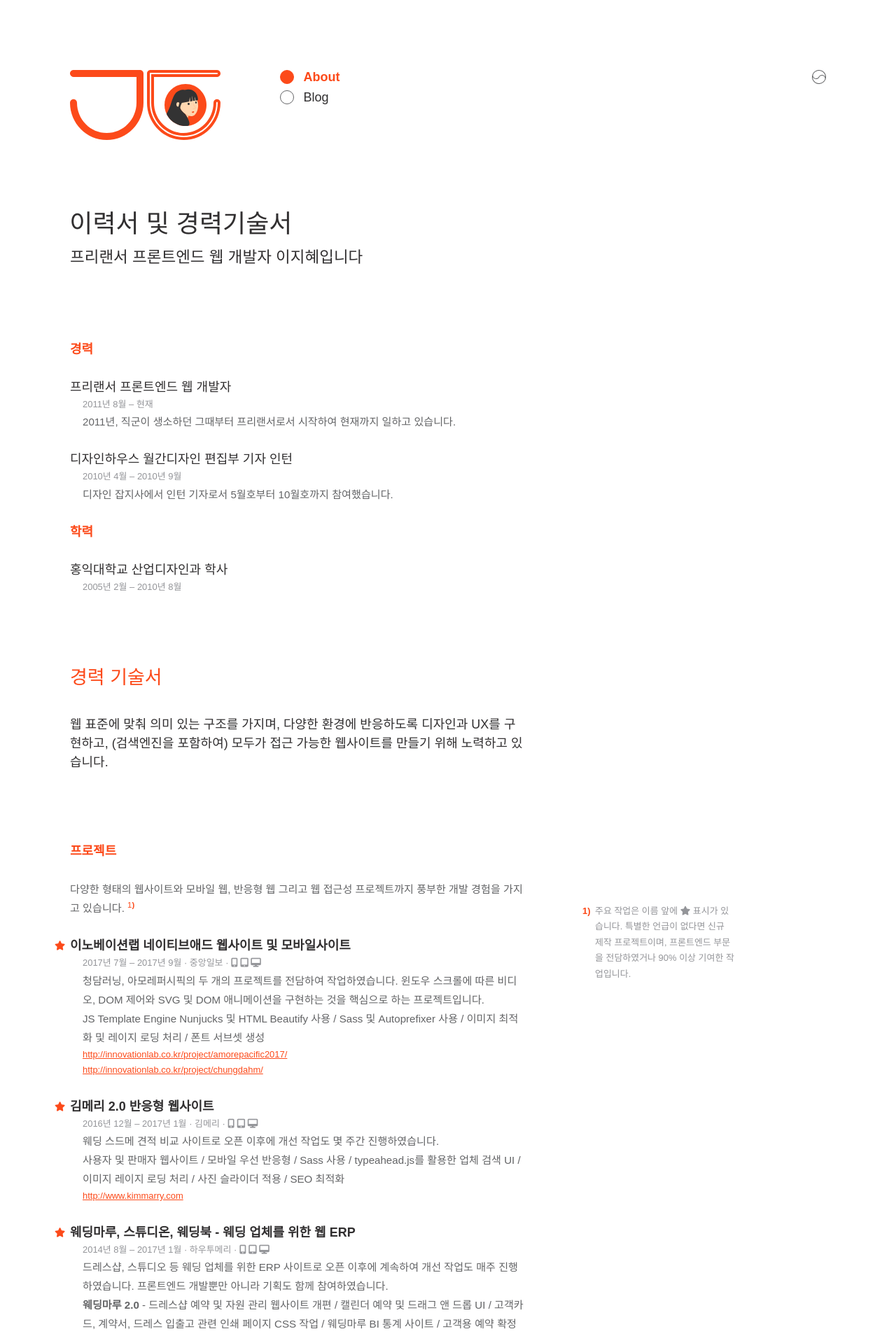
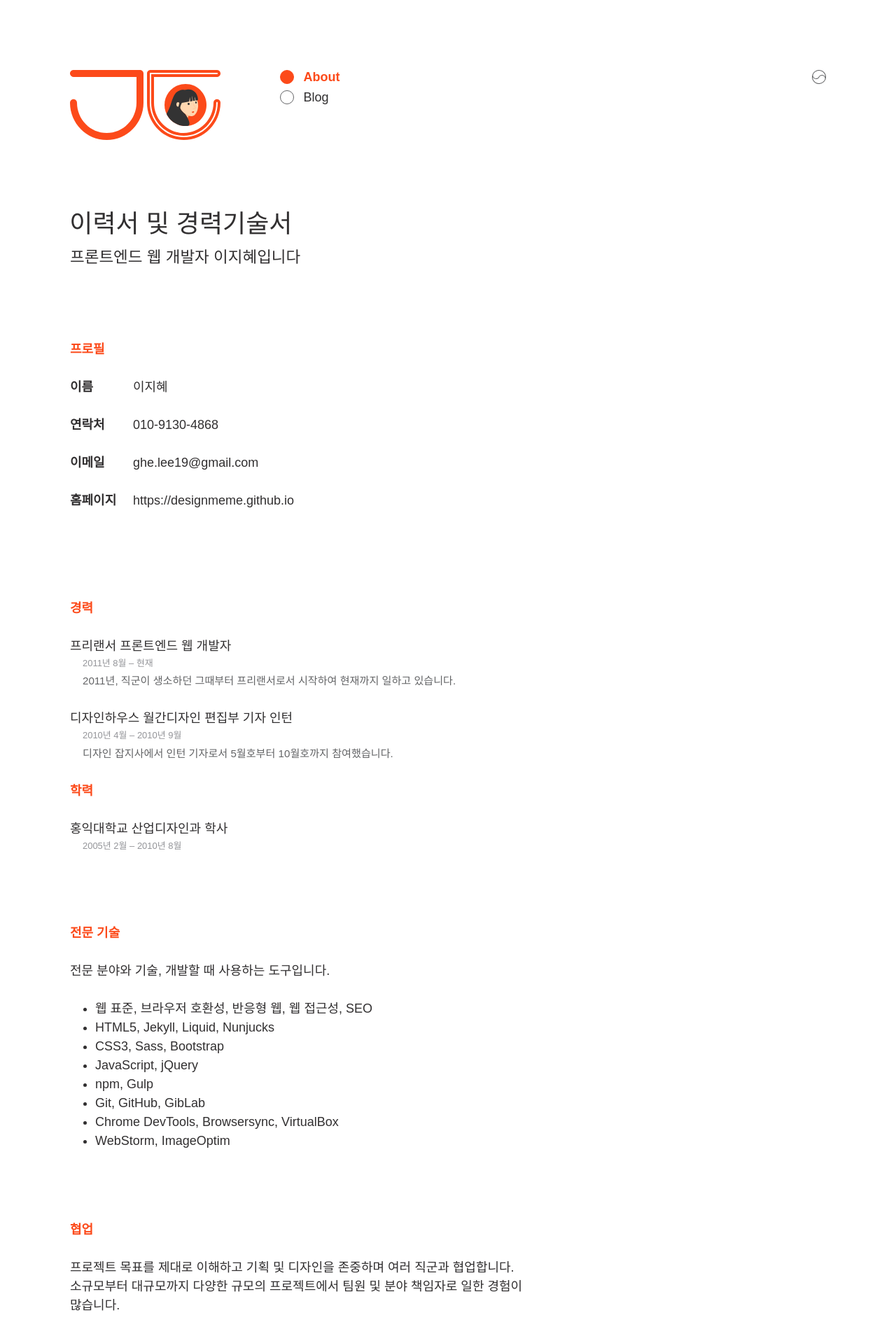
Before and after one commit to designmeme/designmeme.github.io, a Jekyll site: the page built from ko/resume.md, in a window 1280 px wide. Shown: the top 1909 px of the page at 70% size. Built offline with Jekyll 4.4.1, drawn with Linux system fonts in a browser that asks for light colours; nearby versions of some CDN libraries; some web fonts are replaced; comment, search, counter and statistics services are not loaded; some of the changed text lies outside the part shown.

Commit message:
Add print version of resume

```diff
--- /dev/null
+++ b/_includes/profile-list.html
@@ -0,0 +1,10 @@
+<dl class="profile-list">
+  <dt class="profile-title">이름</dt>
+  <dd class="profile-description">이지혜</dd>
+  <dt class="profile-title">연락처</dt>
+  <dd class="profile-description">010-9130-4868</dd>
+  <dt class="profile-title">이메일</dt>
+  <dd class="profile-description">ghe.lee19@gmail.com</dd>
+  <dt class="profile-title">홈페이지</dt>
+  <dd class="profile-description">https://designmeme.github.io</dd>
+</dl>
--- a/assets/css/main.scss
+++ b/assets/css/main.scss
@@ -23,3 +23,5 @@
 @import "subnav";
 @import "footnotes";
 @import "career";
+
+@import "print";
--- a/assets/sass/_career.scss
+++ b/assets/sass/_career.scss
@@ -37,3 +37,16 @@
 .career-description {
   @extend .p-small;
 }
+
+// profile list
+.profile-list {
+  overflow: hidden;
+  dt {
+    min-width: 5em;
+    clear: both;
+    float: left;
+  }
+  dt, dd {
+    margin-bottom: 1.5em;
+  }
+}
--- /dev/null
+++ b/assets/sass/_print.scss
@@ -0,0 +1,43 @@
+// Print
+//
+//
+
+
+@page {
+  size: A4 portrait;
+  margin: 2.5cm;
+}
+
+@media print {
+  html {
+    font-size: 9pt;
+  }
+
+  .wrapper {
+    margin: 0;
+  }
+
+  .site-header,
+  .site-footer,
+  .footnotes,
+  .footnote {
+    display: none;
+  }
+
+  .page-header {
+    margin-bottom: 3rem;
+  }
+
+  hr {
+    margin-bottom: 2rem;
+  }
+  .print-hr {
+    page-break-after: always;
+  }
+
+  .profile-list {
+    dt, dd {
+      margin-bottom: .5em;
+    }
+  }
+}
--- a/ko/resume.md
+++ b/ko/resume.md
@@ -1,6 +1,6 @@
 ---
 title:      이력서 및 경력기술서
-subtitle:   프리랜서 프론트엔드 웹 개발자 이지혜입니다
+subtitle:   프론트엔드 웹 개발자 이지혜입니다
 name:       resume
 permalink:  /ko/about/resume/
 excerpt:    다양한 형태의 웹사이트와 모바일 웹, 반응형 웹 그리고 웹 접근성 프로젝트까지 풍부한 개발 경험을 가지고 있습니다.
@@ -8,27 +8,16 @@
 
 {% assign resume = site.data.resume %}
 
+##### 프로필
+{% include profile-list.html %}
+
+***
+
 ##### 경력
 {% include career-list.html careers=resume.career %}
 
 ##### 학력
 {% include career-list.html careers=resume.education %}
-
-***
-
-### 경력 기술서
-웹 표준에 맞춰 의미 있는 구조를 가지며, 다양한 환경에 반응하도록 디자인과 UX를 구현하고,
-(검색엔진을 포함하여) 모두가 접근 가능한 웹사이트를 만들기 위해 노력하고 있습니다.
-
-***
-
-##### 프로젝트
-다양한 형태의 웹사이트와 모바일 웹, 반응형 웹 그리고 웹 접근성 프로젝트까지 풍부한 개발 경험을 가지고 있습니다. [^project]
-{: .p-small}
-
-[^project]: 주요 작업은 이름 앞에 <i class="fa fa-star" aria-hidden="true"></i> 표시가 있습니다. 특별한 언급이 없다면 신규 제작 프로젝트이며, 프론트엔드 부문을 전담하였거나 90% 이상 기여한 작업입니다.
-
-{% include career-list.html careers=resume.projects %}
 
 ***
 
@@ -48,6 +37,23 @@
 - {{ tool }}{% endfor %}
 
 ***
+{: .print-hr}
+
+### 경력 기술서
+웹 표준에 맞춰 의미 있는 구조를 가지며, 다양한 환경에 반응하도록 디자인과 UX를 구현하고,
+(검색엔진을 포함하여) 모두가 접근 가능한 웹사이트를 만들기 위해 노력하고 있습니다.
+
+***
+
+##### 프로젝트
+다양한 형태의 웹사이트와 모바일 웹, 반응형 웹 그리고 웹 접근성 프로젝트까지 풍부한 개발 경험을 가지고 있습니다. [^project]
+{: .p-small}
+
+[^project]: 주요 작업은 이름 앞에 <i class="fa fa-star" aria-hidden="true"></i> 표시가 있습니다. 특별한 언급이 없다면 신규 제작 프로젝트이며, 프론트엔드 부문을 전담하였거나 90% 이상 기여한 작업입니다.
+
+{% include career-list.html careers=resume.projects %}
+
+***
 
 ##### 남김글
 능동적으로 프로젝트를 수행하고 다양한 기술과 협업 능력을 높이며 프론트엔드 웹 개발자가 지녀야 할 자질을 쌓아왔습니다.
```
